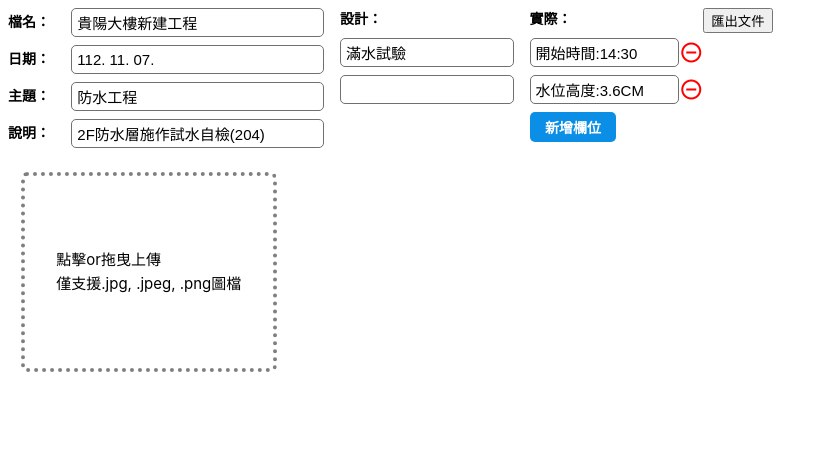
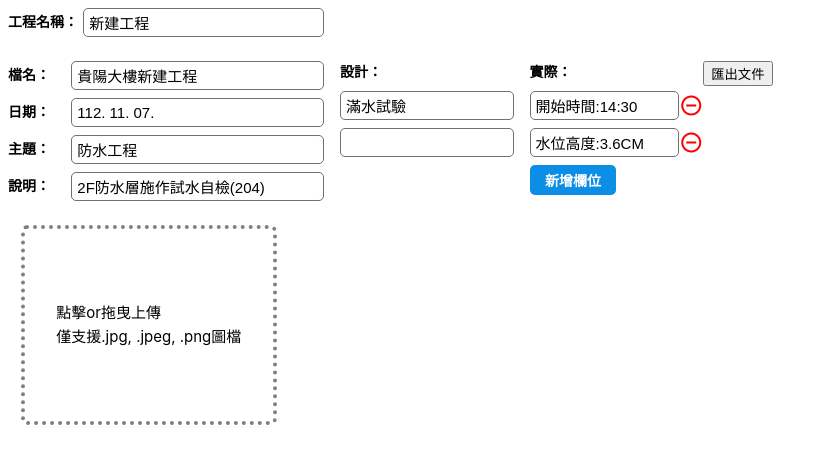
Before and after one commit to Andygggg/github_pages, a Vue app: page / in a window 1280 px wide. Shown: the top 464 px of the page, without its empty margins (0-828 px from the left). Built offline with nearby package versions, Linux system fonts and the light colour scheme.

Commit message:
fix: 增加自訂檔案名稱功能

```diff
--- a/src/App.vue
+++ b/src/App.vue
@@ -1,4 +1,7 @@
 <template>
+  <div class="header_container">
+    <span><label>工程名稱：</label><input type="text" v-model="word_header" /></span>
+  </div>
   <div class="data_container">
     <div class="describe_area">
       <span><label>檔名：</label><input type="text" v-model="DataContent.name" /></span>
@@ -62,6 +65,7 @@ import { exportWordStore } from '@/stores/exportWord.js'
 
 const ExportWord = exportWordStore()
 const inputImage = ref(null)
+const word_header = ref('新建工程')
 const DataContent = ref({
   name: '貴陽大樓新建工程',
   date: '112. 11. 07.',
@@ -145,7 +149,7 @@ const GetData = () => {
     }
     ExportWord.GetData(ExportData.value)
     alert('匯出成功')
-    ExportWord.generate()
+    ExportWord.generate(word_header.value)
   }
 }
 
@@ -172,6 +176,33 @@ const dragEnd = (e, source) => {
 </script>
 
 <style scoped>
+.header_container {
+  padding: 0.5rem;
+  display: grid;
+  grid-template-columns: 25% 15% 15% 10%;
+  justify-content: start;
+  align-items: start;
+}
+.header_container span {
+  display: flex;
+  align-items: center;
+  padding-bottom: 0.5rem;
+}
+.header_container label {
+  width: 100px;
+  color: #000000;
+  font-size: 14px;
+  font-weight: 600;
+}
+.header_container span input {
+  width: 100%;
+  outline: none;
+  border: 1px solid #707070;
+  font-size: 15px;
+  padding: 5px 5px;
+  border-radius: 5px;
+  transition: all 0.3s ease;
+}
 .data_container {
   width: 100%;
   padding: 0.5rem;
--- a/src/stores/exportWord.js
+++ b/src/stores/exportWord.js
@@ -376,7 +376,7 @@ export const exportWordStore = defineStore('exportWord', () => {
     })
   }
   //生成table
-  const generate = async () => {
+  const generate = async (header) => {
     let table = null
     let sections = []
     let Item = {
@@ -389,6 +389,8 @@ export const exportWordStore = defineStore('exportWord', () => {
       alignment: AlignmentType.CENTER,
     }
 
+    //今日日期
+    const today = `${new Date().getFullYear()}-${new Date().getMonth() + 1}-${new Date().getDate()}`
     const table_item = () => {
       table = new Table(Item)
       let sections_item = {
@@ -398,7 +400,7 @@ export const exportWordStore = defineStore('exportWord', () => {
               new Paragraph({
                 children: [
                   new TextRun({
-                    text: '貴陽大樓新建工程',
+                    text: header,
                     font: '標楷體',
                     size: 32,
                   }),
@@ -477,7 +479,7 @@ export const exportWordStore = defineStore('exportWord', () => {
     const doc = new Document({ sections })
 
     Packer.toBlob(doc).then((blob) => {
-      saveAs(blob, '貴陽大樓新建工程.docx')
+      saveAs(blob, `${header}_${today}.docx`)
     })
   }
 
```
